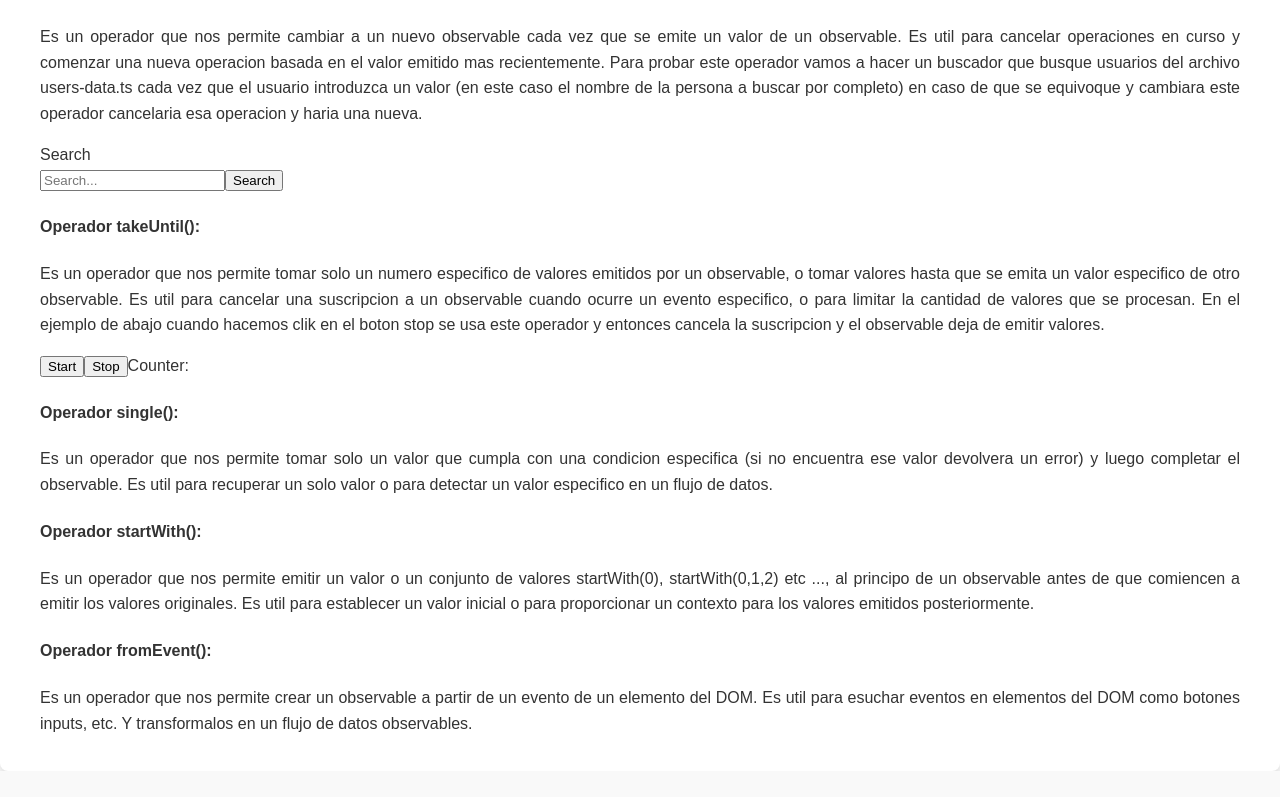
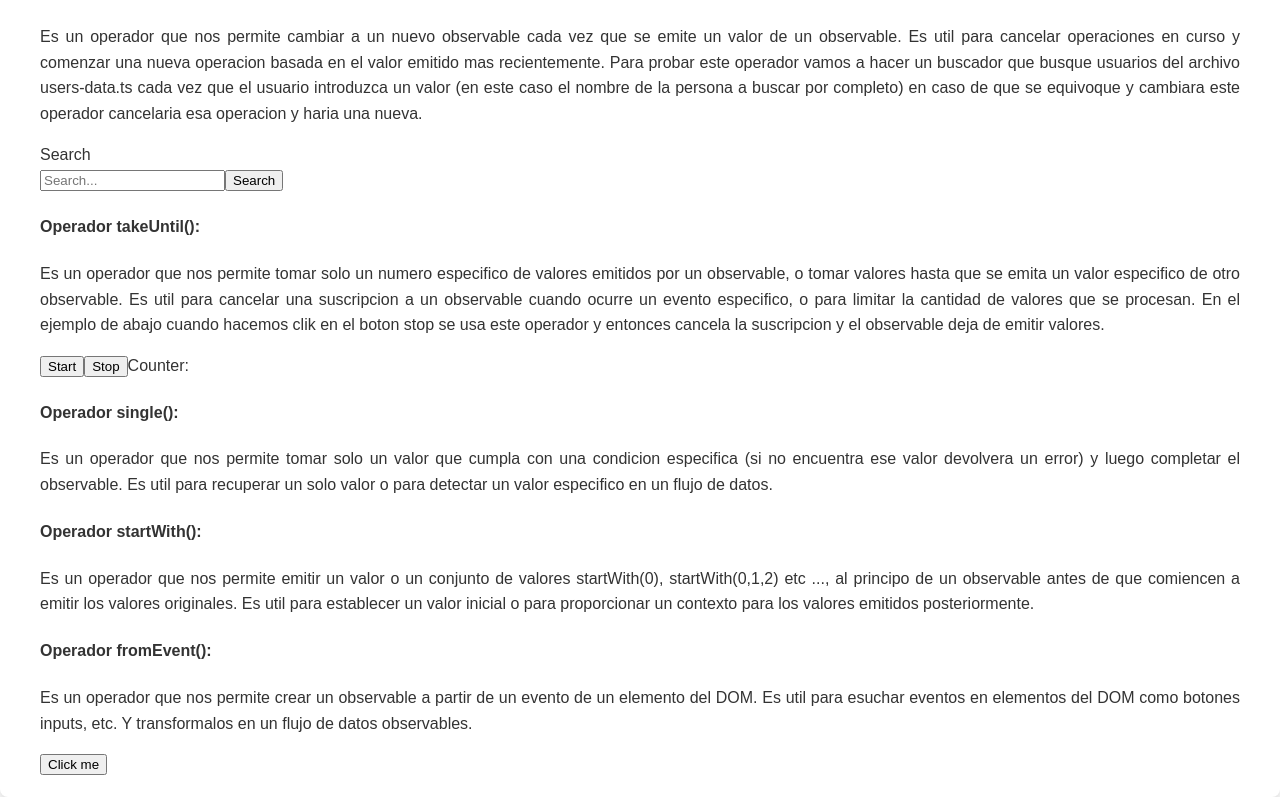
Before and after one commit to fonsy91/Angular_RxJs, an Angular app: page / in a window 1280 px wide. Shown: the part 2760-3557 px from the top of the page. Before the commit the page ends 3531 px from the top, so only its background shows below. Built offline with nearby package versions, Linux system fonts and the light colour scheme; no server answers.

Commit message:
Operador fromEvent

```diff
--- a/src/app/componentes/operadores/operadores.component.html
+++ b/src/app/componentes/operadores/operadores.component.html
@@ -126,3 +126,7 @@
     Es util para esuchar eventos en elementos del DOM como botones inputs, etc. Y transformalos en un
     flujo de datos observables.
 </p>
+
+<button #myButton>
+    Click me
+</button>
--- a/src/app/componentes/operadores/operadores.component.ts
+++ b/src/app/componentes/operadores/operadores.component.ts
@@ -1,7 +1,7 @@
-import { CommonModule } from '@angular/common';
-import { Component, inject, OnDestroy, OnInit } from '@angular/core';
+import { CommonModule, isPlatformBrowser } from '@angular/common';
+import { Component, ElementRef, Inject, inject, OnDestroy, OnInit, PLATFORM_ID, ViewChild } from '@angular/core';
 import { log, timeStamp } from 'console';
-import { concat, delay, filter, interval, map, merge, Observable, of, single, startWith, Subject, Subscription, switchMap, takeUntil, tap, timestamp } from 'rxjs';
+import { concat, delay, filter, fromEvent, interval, map, merge, Observable, of, single, startWith, Subject, Subscription, switchMap, takeUntil, tap, timestamp } from 'rxjs';
 import { User } from '../../interfaceDatos/user.interface';
 import { BuscadorService } from '../../servicios/buscador.service';
 
@@ -39,6 +39,17 @@ export class OperadoresComponent implements OnInit, OnDestroy{
   // Observable para la demostracion del operador takeUntil
   stop$ = new Subject<number>();
   counter!: number;
+
+  // Para el operador fromEvent cuando hagamos click en el boton #myButton
+  @ViewChild('myButton',{static: true}) myButton!: ElementRef;
+
+  // CONSTRUCTOR
+  constructor(
+    @Inject(PLATFORM_ID) private platformId: Object
+  ){
+
+  }
+
 
   ngOnInit(): void {
     this.subscriptions.add(
@@ -103,6 +114,20 @@ export class OperadoresComponent implements OnInit, OnDestroy{
       tap(res => console.log('Operador single(): ', res))
     ).subscribe()
 
+    // Para el operador fromEvent
+    // En este caso convertirmos en un flujo de datos u observable los eventos del DOM.
+    // Cada vez que haya un click en la pantalla esto lo captara y lo mostrara por consola
+    if (isPlatformBrowser(this.platformId)) {
+      const document$ = fromEvent(this.myButton.nativeElement, 'click');
+      this.subscriptions.add(
+        document$.pipe(
+          tap(res => console.log(res))
+        ).subscribe()
+      );
+    }
+
+
+
   }
 
   // METODOS DEL COMPONENTE ********************************************************************
@@ -146,4 +171,9 @@ results$!: Observable<User>; -> es un observable que emite un User con esto ! le
 private searchSVC = inject(BuscadorService); -> Este usa el nuevo método de Angular para inyección de
 dependencias sin usar el constructor.
 
+@ViewChild('myButton', { static: true }) myButton!: ElementRef; ->
+Busca un elemento en el HTML con una referencia local llamada #myButton
+Guarda una referencia a ese elemento DOM en la propiedad myButton
+{ static: true } significa que se inicializa en el ngOnInit, no en el ngAfterViewInit.
+
 */
```
